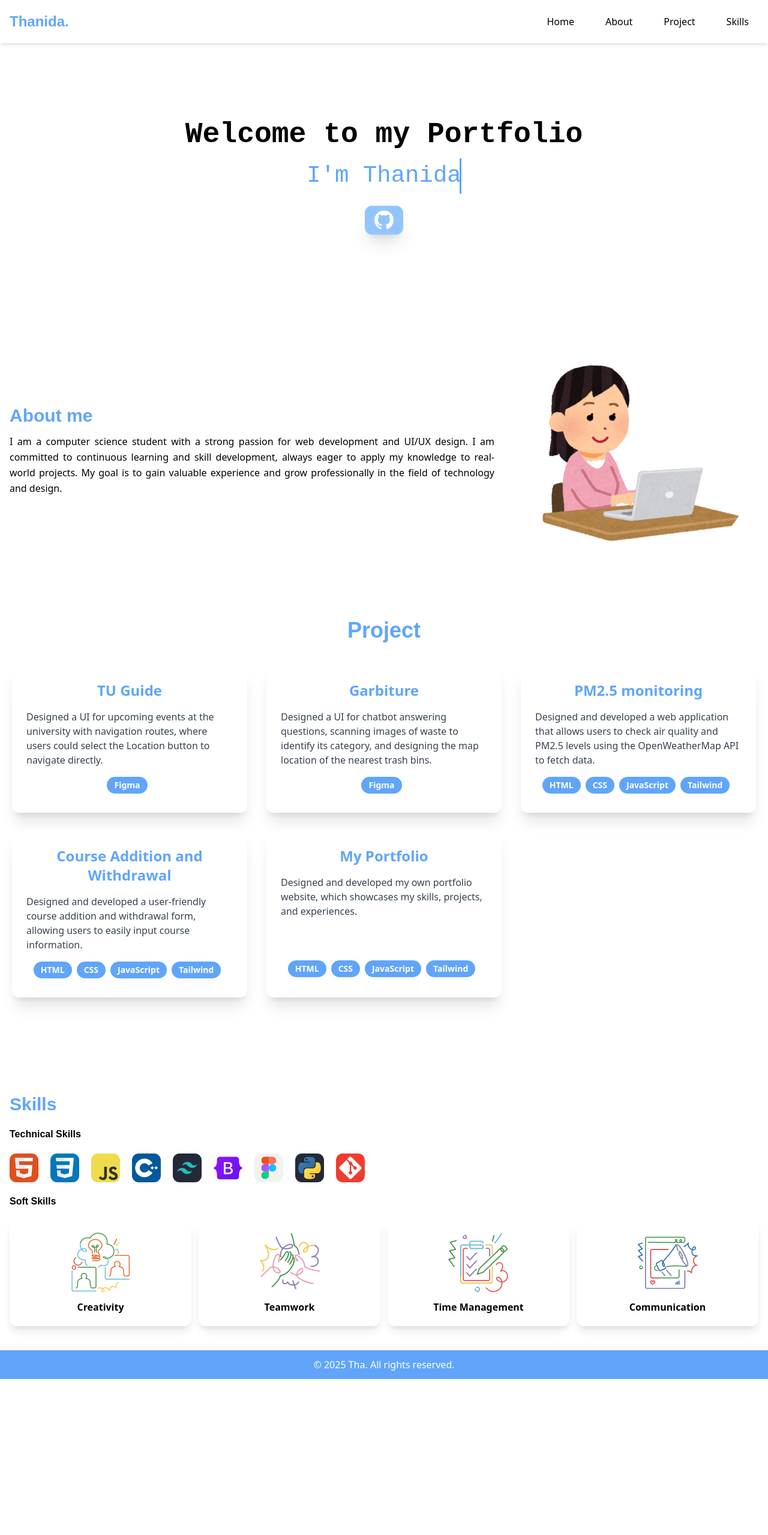
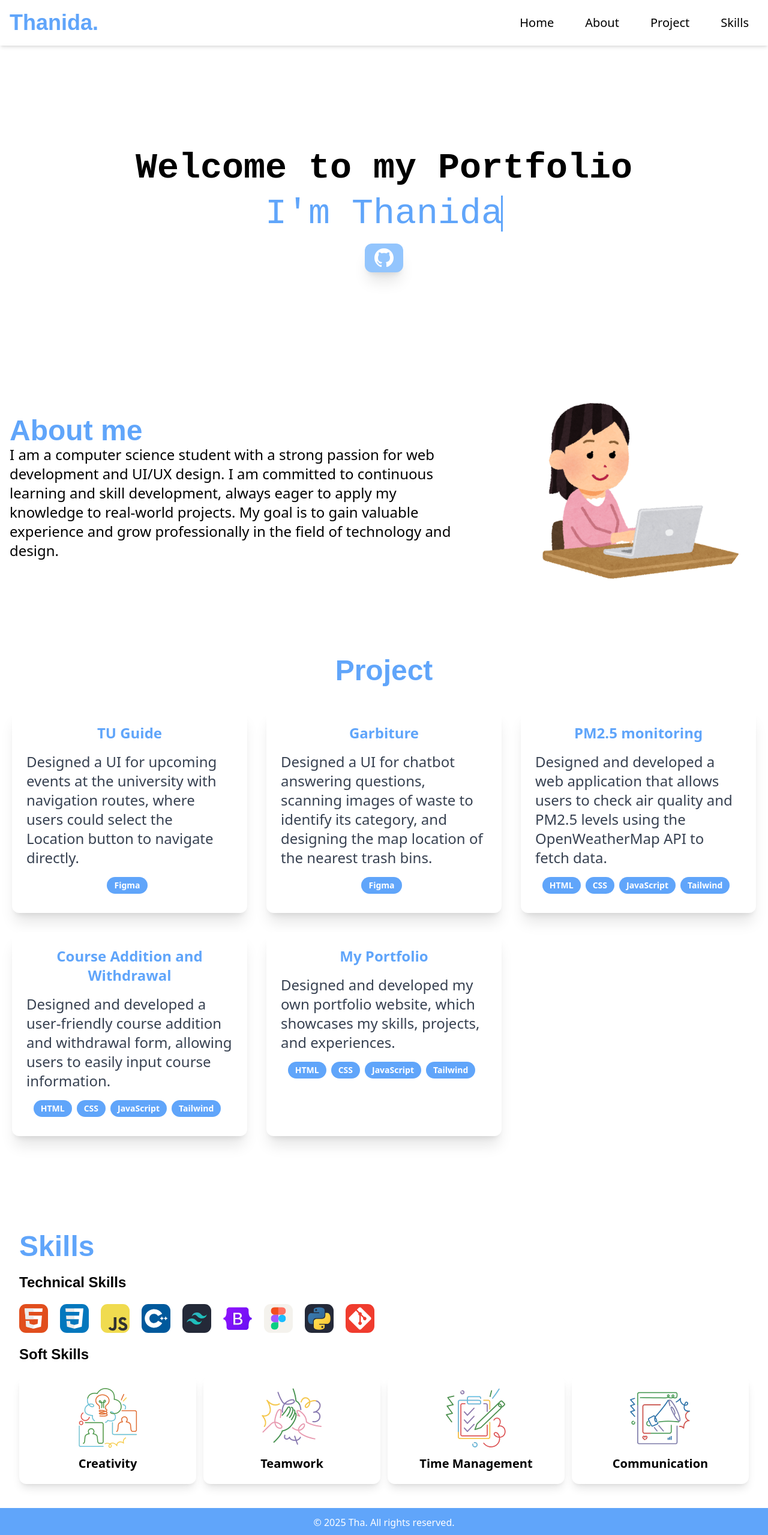
Before and after one commit to tha-thanida/Portfolio, a plain HTML site: page index.html in a window 1280 px wide. Shown: the whole page at 60% size. Before the commit the page ends 2299 px from the top, so only its background shows below. Drawn offline with nearby package versions, Linux system fonts and the light colour scheme.

Commit message:
add responsive

```diff
--- a/index.html
+++ b/index.html
@@ -12,7 +12,7 @@
         extend: {
             container: {
 				center: true,
-				padding: '1rem',
+				padding: '2rem',
 			}
         }
       }
@@ -25,21 +25,15 @@
 <nav class="py-4 shadow-md bg-white">
     <div class="container mx-auto px-4">
         <section class="flex justify-between items-center">
-            <a href="#"><h1 class="text-2xl font-bold text-blue-400">Thanida.</h1></a>
-            <button
-                id="menu-btn"
-                class="block md:hidden focus:outline-none"
-                aria-expanded="false"
-                aria-controls="menu">
+            <a href="#"><h1 class="text-4xl font-bold text-blue-400 md:text-4xl">Thanida.</h1></a>
+            <button id="menu-btn" class="block md:hidden focus:outline-none"aria-expanded="false" aria-controls="menu">
                 <svg class="w-6 h-6" xmlns="http://www.w3.org/2000/svg" fill="none" viewBox="0 0 24 24" stroke="currentColor">
                     <path stroke-linecap="round" stroke-linejoin="round" stroke-width="2" d="M4 6h16M4 12h16m-7 6h7" />
                 </svg>
             </button>
 
-            <section
-                id="menu"
-                class="hidden md:flex flex-col md:flex-row md:gap-5 absolute md:static bg-white w-full md:w-auto left-0 top-16 md:top-auto shadow-md md:shadow-none">
-                <ul class="flex flex-col md:flex-row md:gap-5">
+            <section id="menu" class="hidden text-md md:text-lg md:flex flex-col md:flex-row md:gap-5 absolute md:static bg-white w-full md:w-auto left-0 top-16 md:top-auto shadow-md md:shadow-none">
+                <ul class="text-lg flex flex-col md:flex-row md:gap-5 md:text-xl">
                     <li><a class="text-black hover:bg-blue-400 hover:text-white px-4 py-2 rounded-xl block transition-all duration-300 ease-in-out text-center" href="#">Home</a></li>
                     <li><a class="text-black hover:bg-blue-400 hover:text-white px-4 py-2 rounded-xl block transition-all duration-300 ease-in-out text-center" href="#about">About</a></li>
                     <li><a class="text-black hover:bg-blue-400 hover:text-white px-4 py-2 rounded-xl block transition-all duration-300 ease-in-out text-center" href="#project">Project</a></li>
@@ -52,11 +46,11 @@
 
 
 
-<header id="h1-port" class="mt-[200px] flex flex-col justify-center items-center text-center px-4 md:px-0">
+<header id="h1-port" class="mt-[250px] flex flex-col justify-center items-center text-center px-4 md:px-0">
 
-    <h1 class="text-3xl md:text-5xl font-bold">Welcome to my Portfolio</h1>
+    <h1 class="text-4xl md:text-6xl font-bold">Welcome to my Portfolio</h1>
     <div class="wrapper mt-4">
-        <div class="typing-demo">
+        <div class="typing-demo text-4xl md:text-6xl">
             I'm Thanida
         </div>
     </div>
@@ -71,16 +65,18 @@
 </header>
 
 <header id="about" class="fade-in-up" >
-    <div class="container mt-[10rem] px-4" style="scroll-margin-top: 100px;">
-        <section class="flex flex-col md:flex-row gap-10 justify-center items-center">
+    <div class="container mt-[10rem] px-4" style="scroll-margin-top: 150px;">
+        <section class="flex flex-col md:flex-row gap-[5.5rem] justify-center items-center">
             <div class="text-center md:text-left">
-                <h1 class="text-3xl font-bold text-blue-400">About me</h1>
-                <p class="mt-3 leading-relaxed text-justify space-y-4">
-                    I am a computer science student with a strong passion for web development and UI/UX design.
-                    I am committed to continuous learning and skill development, always eager to apply my knowledge
-                    to real-world projects. My goal is to gain valuable experience and grow professionally in the field
-                    of technology and design.
-                </p>
+                <h1 class="text-3xl font-bold text-blue-400 md:text-5xl">About me</h1>
+                <div>
+                    <p class="text-xl md:text-2xl w-[100%]">
+                        I am a computer science student with a strong passion for web development and UI/UX design.
+                        I am committed to continuous learning and skill development, always eager to apply my knowledge
+                        to real-world projects. My goal is to gain valuable experience and grow professionally in the field
+                        of technology and design.
+                    </p>
+                </div>
             </div>
             <img src="/img/com.png" alt="" class="mt-5 md:mt-0 rounded-full max-w-[250px] md:max-w-[400px]">
         </section>
@@ -90,28 +86,28 @@
 
 <section class="fade-in-up">
     <div id="project" class="container mx-auto px-5 py-20" style="scroll-margin-top: 50px;">
-        <h1 class="text-center font-bold text-4xl text-blue-400 mb-10">Project</h1>
+        <h1 class="text-center font-bold text-3xl text-blue-400 mb-10 md:text-5xl">Project</h1>
         <section class="grid grid-cols-1 md:grid-cols-3 gap-8">
 
             <div class="shadow-xl rounded-xl p-6 bg-white hover:scale-105 transition-all duration-300 ease-in-out transform hover:shadow-2xl">
-                <h3 class="font-bold text-2xl text-center text-blue-400 mb-4">TU Guide</h3>
-                <p class="text-gray-700 mb-4">Designed a UI for upcoming events at the university with navigation routes, where users could select the Location button to navigate directly.</p>
+                <h3 class="font-bold text-xl text-center text-blue-400 mb-4 md:text-2xl" >TU Guide</h3>
+                <p class="text-gray-700 mb-4 text-lg md:text-2xl">Designed a UI for upcoming events at the university with navigation routes, where users could select the Location button to navigate directly.</p>
                 <div class="flex flex-wrap justify-center">
                     <span class="text-white bg-blue-400 rounded-full px-3 py-1 text-sm font-semibold mr-2 mb-2">Figma</span>
                 </div>
             </div>
 
             <div class="shadow-xl rounded-xl p-6 bg-white hover:scale-105 transition-all duration-300 ease-in-out transform hover:shadow-2xl">
-                <h3 class="font-bold text-2xl text-center text-blue-400 mb-4">Garbiture</h3>
-                <p class="text-gray-700 mb-4">Designed a UI for chatbot answering questions, scanning images of waste to identify its category, and designing the map location of the nearest trash bins.</p>
+                <h3 class="font-bold text-xl text-center text-blue-400 mb-4 md:text-2xl">Garbiture</h3>
+                <p class="text-gray-700 mb-4  text-lg md:text-2xl">Designed a UI for chatbot answering questions, scanning images of waste to identify its category, and designing the map location of the nearest trash bins.</p>
                 <div class="flex flex-wrap justify-center">
                     <span class="text-white bg-blue-400 rounded-full px-3 py-1 text-sm font-semibold mr-2 mb-2">Figma</span>
                 </div>
             </div>
 
             <div class="shadow-xl rounded-xl p-6 bg-white hover:scale-105 transition-all duration-300 ease-in-out transform hover:shadow-2xl">
-                <h3 class="font-bold text-2xl text-center text-blue-400 mb-4">PM2.5 monitoring</h3>
-                <p class="text-gray-700 mb-4">Designed and developed a web application that allows users to check air quality and PM2.5 levels using the OpenWeatherMap API to fetch data.</p>
+                <h3 class="font-bold text-xl text-center text-blue-400 mb-4 md:text-2xl">PM2.5 monitoring</h3>
+                <p class="text-gray-700 mb-4  text-lg md:text-2xl">Designed and developed a web application that allows users to check air quality and PM2.5 levels using the OpenWeatherMap API to fetch data.</p>
                 <div class="flex flex-wrap justify-center">
                     <span class="text-white bg-blue-400 rounded-full px-3 py-1 text-sm font-semibold mr-2 mb-2">HTML</span>
                     <span class="text-white bg-blue-400 rounded-full px-3 py-1 text-sm font-semibold mr-2 mb-2">CSS</span>
@@ -122,7 +118,7 @@
 
             <div class="shadow-xl rounded-xl p-6 bg-white hover:scale-105 transition-all duration-300 ease-in-out transform hover:shadow-2xl">
                 <h3 class="font-bold text-2xl text-center text-blue-400 mb-4">Course Addition and Withdrawal</h3>
-                <p class="text-gray-700 mb-4">Designed and developed a user-friendly course addition and withdrawal form, allowing users to easily input course information.</p>
+                <p class="text-gray-700 mb-4  text-lg md:text-2xl">Designed and developed a user-friendly course addition and withdrawal form, allowing users to easily input course information.</p>
                 <div class="flex flex-wrap justify-center">
                     <span class="text-white bg-blue-400 rounded-full px-3 py-1 text-sm font-semibold mr-2 mb-2">HTML</span>
                     <span class="text-white bg-blue-400 rounded-full px-3 py-1 text-sm font-semibold mr-2 mb-2">CSS</span>
@@ -132,9 +128,9 @@
             </div>
 
             <div class="shadow-xl rounded-xl p-6 bg-white hover:scale-105 transition-all duration-300 ease-in-out transform hover:shadow-2xl">
-                <h3 class="font-bold text-2xl text-center text-blue-400 mb-4">My Portfolio</h3>
-                <p class="text-gray-700 mb-4">Designed and developed my own portfolio website, which showcases my skills, projects, and experiences.</p>
-                <div class="flex flex-wrap justify-center mt-[70px]">
+                <h3 class="font-bold text-xl text-center text-blue-400 mb-4 md:text-2xl">My Portfolio</h3>
+                <p class="text-gray-700 mb-4  text-lg md:text-2xl">Designed and developed my own portfolio website, which showcases my skills, projects, and experiences.</p>
+                <div class="flex flex-wrap justify-center">
                     <span class="text-white bg-blue-400 rounded-full px-3 py-1 text-sm font-semibold mr-2 mb-2">HTML</span>
                     <span class="text-white bg-blue-400 rounded-full px-3 py-1 text-sm font-semibold mr-2 mb-2">CSS</span>
                     <span class="text-white bg-blue-400 rounded-full px-3 py-1 text-sm font-semibold mr-2 mb-2">JavaScript</span>
@@ -148,10 +144,10 @@
 
 
 <section id="skill" class="fade-in-up">
-    <div class="container" style="scroll-margin-top: 100px;">
-        <h1 class="text-left font-bold text-3xl text-blue-400 mt-20 mb-5">Skills</h1>
+    <div class="container" style="scroll-margin-top: 50px;">
+        <h1 class="text-left font-bold text-3xl text-blue-400 mt-20 mb-5 md:text-5xl">Skills</h1>
         <section>
-            <h1 class=" font-bold text-md mb-5">Technical Skills</h1>
+            <h1 class=" font-bold text-lg mb-5 md:text-2xl">Technical Skills</h1>
             <div class="flex gap-5">
                 <svg xmlns="http://www.w3.org/2000/svg" width="3em" height="3em" viewBox="0 0 256 256"><g fill="none"><rect width="256" height="256" fill="#e14e1d" rx="60"/><path fill="#fff" d="m48 38l8.61 96.593h110.71l-3.715 41.43l-35.646 9.638l-35.579-9.624l-2.379-26.602H57.94l4.585 51.281l65.427 18.172l65.51-18.172l8.783-98.061H85.824l-2.923-32.71h122.238L208 38z"/><path fill="#ebebeb" d="M128 38H48l8.61 96.593H128v-31.938H85.824l-2.923-32.71H128zm0 147.647l-.041.014l-35.579-9.624l-2.379-26.602H57.94l4.585 51.281l65.427 18.172l.049-.014z"/></g></svg>
                 <svg xmlns="http://www.w3.org/2000/svg" width="3em" height="3em" viewBox="0 0 256 256"><g fill="none"><rect width="256" height="256" fill="#0277bd" rx="60"/><path fill="#ebebeb" d="m53.753 102.651l2.862 31.942h71.481v-31.942zM128.095 38H48l2.904 31.942h77.191zm0 180.841v-33.233l-.14.037l-35.574-9.605l-2.274-25.476H58.042l4.475 50.154l65.431 18.164z"/><path fill="#fff" d="m167.318 134.593l-3.708 41.426l-35.625 9.616v33.231l65.483-18.148l.48-5.397l7.506-84.092l.779-8.578L208 38h-80.015v31.942h45.009l-2.906 32.709h-42.103v31.942z"/></g></svg>
@@ -163,33 +159,33 @@
                 <svg xmlns="http://www.w3.org/2000/svg" width="3em" height="3em" viewBox="0 0 256 256"><g fill="none"><rect width="256" height="256" fill="#242938" rx="60"/><path fill="url(#skillIconsPythonDark0)" d="M127.279 29c-50.772 0-47.602 22.018-47.602 22.018l.057 22.81h48.451v6.85H60.489S28 76.992 28 128.221s28.357 49.414 28.357 49.414h16.924v-23.773s-.912-28.357 27.905-28.357h48.054s26.999.436 26.999-26.094V55.546S180.338 29 127.279 29m-26.716 15.339a8.71 8.71 0 0 1 8.717 8.717a8.71 8.71 0 0 1-8.717 8.716a8.71 8.71 0 0 1-8.716-8.716a8.71 8.71 0 0 1 8.716-8.717"/><path fill="url(#skillIconsPythonDark1)" d="M128.721 227.958c50.772 0 47.602-22.017 47.602-22.017l-.057-22.811h-48.451v-6.849h67.696S228 179.966 228 128.736s-28.357-49.413-28.357-49.413h-16.924v23.773s.912 28.357-27.905 28.357H106.76s-27-.437-27 26.093v43.866s-4.099 26.546 48.961 26.546m26.716-15.339a8.71 8.71 0 0 1-8.717-8.716a8.71 8.71 0 0 1 8.717-8.717a8.71 8.71 0 0 1 8.717 8.717a8.71 8.71 0 0 1-8.717 8.716"/><defs><linearGradient id="skillIconsPythonDark0" x1="47.22" x2="146.333" y1="46.896" y2="145.02" gradientUnits="userSpaceOnUse"><stop stop-color="#387eb8"/><stop offset="1" stop-color="#366994"/></linearGradient><linearGradient id="skillIconsPythonDark1" x1="108.056" x2="214.492" y1="109.905" y2="210.522" gradientUnits="userSpaceOnUse"><stop stop-color="#ffe052"/><stop offset="1" stop-color="#ffc331"/></linearGradient></defs></g></svg>
                 <svg xmlns="http://www.w3.org/2000/svg" width="3em" height="3em" viewBox="0 0 256 256"><g fill="none"><rect width="256" height="256" fill="#f03c2e" rx="60"/><g clip-path="url(#skillIconsGit0)"><path fill="#fff" d="m224.225 119.094l-87.319-87.319a12.87 12.87 0 0 0-14.035-2.793a12.9 12.9 0 0 0-4.177 2.793L100.569 49.9l23 23c5.35-1.875 11.475-.594 15.737 3.669a15.31 15.31 0 0 1 3.631 15.831l22.169 22.169c5.363-1.85 11.55-.657 15.831 3.637a15.32 15.32 0 0 1 3.321 16.706a15.333 15.333 0 0 1-20.029 8.293c-1.86-.771-3.55-1.9-4.973-3.324c-4.5-4.5-5.612-11.125-3.337-16.669l-20.675-20.675v54.407a15.6 15.6 0 0 1 4.062 2.9a15.326 15.326 0 0 1-21.675 21.675a15.32 15.32 0 0 1-3.326-16.704a15.3 15.3 0 0 1 3.326-4.971c1.481-1.475 3.125-2.594 5.019-3.344v-54.913a15.2 15.2 0 0 1-5.019-3.343a15.315 15.315 0 0 1-3.3-16.757L91.644 58.814l-59.875 59.812a12.88 12.88 0 0 0-2.795 14.04a12.9 12.9 0 0 0 2.795 4.179l87.325 87.312a12.9 12.9 0 0 0 4.177 2.793a12.9 12.9 0 0 0 9.858 0a12.9 12.9 0 0 0 4.177-2.793l86.919-86.781a12.88 12.88 0 0 0 3.776-9.109a12.88 12.88 0 0 0-3.776-9.11"/></g><defs><clipPath id="skillIconsGit0"><path fill="#fff" d="M28 28h200v200H28z"/></clipPath></defs></g></svg>
             </div>
-            <h1 class=" font-bold text-md mt-5 mb-5">Soft Skills</h1>
+            <h1 class=" font-bold text-lg mt-5 mb-5 md:text-2xl">Soft Skills</h1>
             <div class="grid grid-cols-2 md:grid-cols-4 gap-3">
                 <div class="flex justify-center items-center shadow-lg rounded-xl p-5 hover:scale-105 transition-all duration-300 ease-in-out">
                     <div class="text-center">
                         <img class="mx-auto" src="/img/1.png" alt="#">
-                        <p class="font-bold mt-3">Creativity</p>
+                        <p class="font-bold mt-3 text-lg md:text-xl">Creativity</p>
                     </div>
                 </div>
 
                 <div class="flex justify-center items-center shadow-lg rounded-xl p-5 hover:scale-105 transition-all duration-300 ease-in-out">
                     <div class="text-center">
                         <img class="mx-auto" src="/img/2.png" alt="#">
-                        <p class="font-bold mt-3">Teamwork</p>
+                        <p class="font-bold mt-3 text-lg md:text-xl">Teamwork</p>
                     </div>
                 </div>
 
                 <div class="flex justify-center items-center shadow-lg rounded-xl p-5 hover:scale-105 transition-all duration-300 ease-in-out">
                     <div class="text-center">
                         <img class="mx-auto" src="/img/3.png" alt="#">
-                        <p class="font-bold mt-3">Time Management</p>
+                        <p class="font-bold mt-3 text-lg md:text-xl">Time Management</p>
                     </div>
                 </div>
 
                 <div class="flex justify-center items-center shadow-lg rounded-xl p-5 hover:scale-105 transition-all duration-300 ease-in-out">
                     <div class="text-center">
                         <img class="mx-auto" src="/img/4.png" alt="#">
-                        <p class="font-bold mt-3">Communication</p>
+                        <p class="font-bold mt-3 text-lg md:text-xl">Communication</p>
                     </div>
                 </div>
 
```
